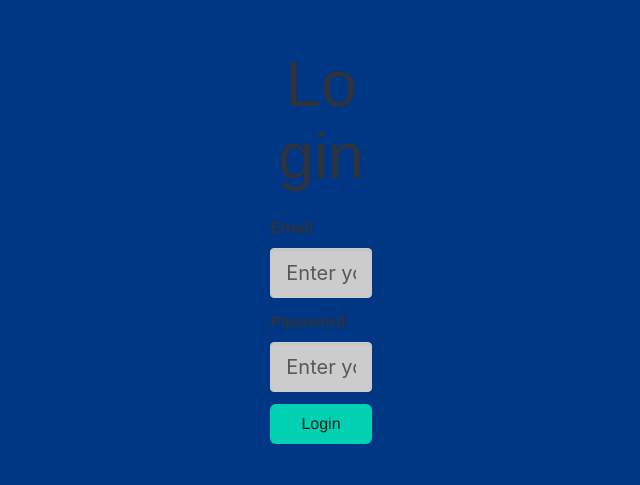
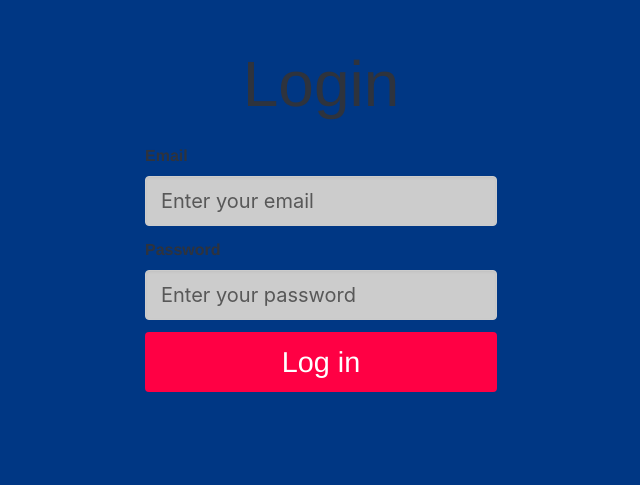
Before and after one commit to Yakultie/Reculturvate, a Python web app: template frontend/templates/login.html in a window 1280 px wide. Shown: the top 485 px of the page, without its empty margins (307-947 px from the left). Run offline with Jinja, Linux system fonts and the light colour scheme; the template is opened without the code that fills it, so the values that code supplies are empty.

Commit message:
Update login.html

```diff
--- a/frontend/templates/login.html
+++ b/frontend/templates/login.html
@@ -7,11 +7,12 @@
     <link rel="stylesheet" href="https://cdn.jsdelivr.net/npm/bulma@1.0.2/css/bulma.min.css">
     <link rel="stylesheet" href="style.css">
 </head>
+
 <body>
     <section class="section">
         <div class="container">
             <div class="columns is-centered">
-                <div class="column is-4">
+                <div class="column is-full">
                     <h1 class="title has-text-centered">Login</h1>
                     <form action="#" method="POST">
                         <div class="field">
@@ -27,10 +28,9 @@
                                 <input class="input" type="password" placeholder="Enter your password" required>
                             </div>
                         </div>
-
                         <div class="field">
                             <div class="control">
-                                <button class="button is-primary is-fullwidth">Login</button>
+                                <button class="btn-1">Log in</button>
                             </div>
                         </div>
                     </form>
```
